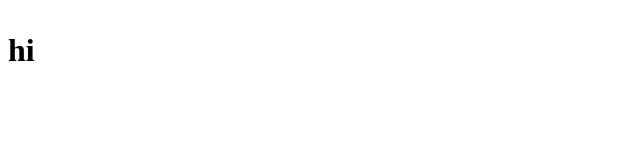
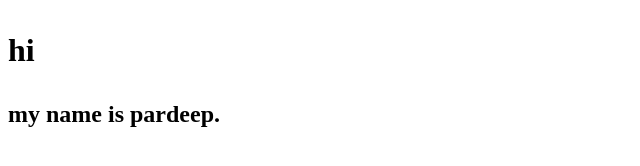
Before and after one commit to PARDEEP110/localrepo, a plain HTML site: page localrepo/index.html in a window 1280 px wide. Shown: the whole page, without its empty margins (0-640 px from the left). Drawn offline with Linux system fonts and the light colour scheme.

Commit message:
"hi" :wq

```diff
--- a/localrepo/index.html
+++ b/localrepo/index.html
@@ -10,6 +10,7 @@
 <body>
     <h1>
         <p>hi</p>
+        <h2>my name is pardeep.</h2>
     </h1>
 </body>
 
```
